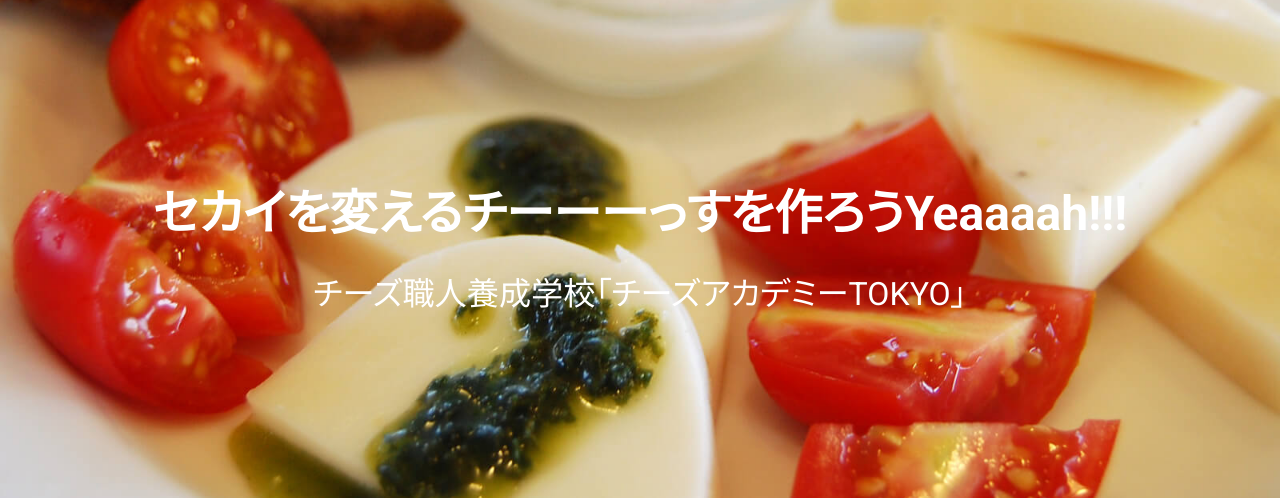
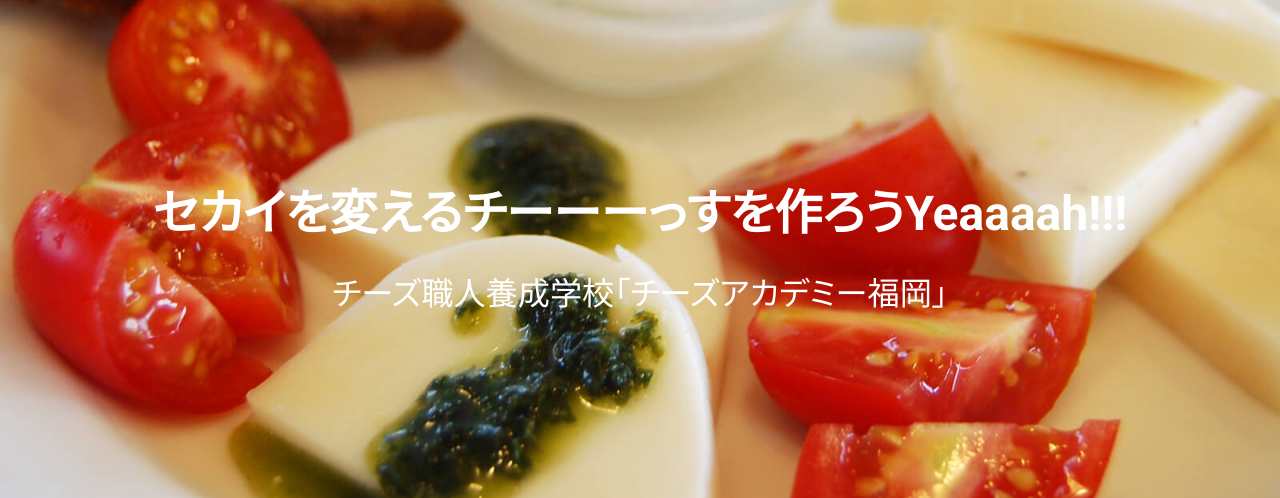
Before and after one commit to KosukeMatsuoka385/lab9-cheese, a plain HTML site: page index.html in a window 1280 px wide. Shown: the top 498 px of the page. Drawn offline with nearby package versions, Linux system fonts and the light colour scheme.

Commit message:
福岡に変更しました

```diff
--- a/index.html
+++ b/index.html
@@ -3,7 +3,7 @@
 <head>
 	<meta charset="UTF-8">
 	<meta name="viewport" content="width=device-width">
-	<title>おはよう！チーズアカデミーTOKYO</title>
+	<title>おはよう！チーズアカデミー福岡</title>
 	<link rel="stylesheet" href="https://cdnjs.cloudflare.com/ajax/libs/font-awesome/4.7.0/css/font-awesome.min.css">
 	<link href="https://fonts.googleapis.com/css?family=Roboto:300,400,500,700" rel="stylesheet">
 	<link rel="stylesheet" href="css/reset.css">
@@ -17,7 +17,7 @@
 	<!-- main visual -->
 	<div class="main-visual">
 		<h1 class="site-title">セカイを変えるチーーーっすを作ろうYeaaaah!!!
-		<span class="site-title__mid">チーズ職人養成学校「チーズアカデミーTOKYO」</span></h1>
+		<span class="site-title__mid">チーズ職人養成学校「チーズアカデミー福岡」</span></h1>
 	</div>
 
 	<div class="header-above">
```
